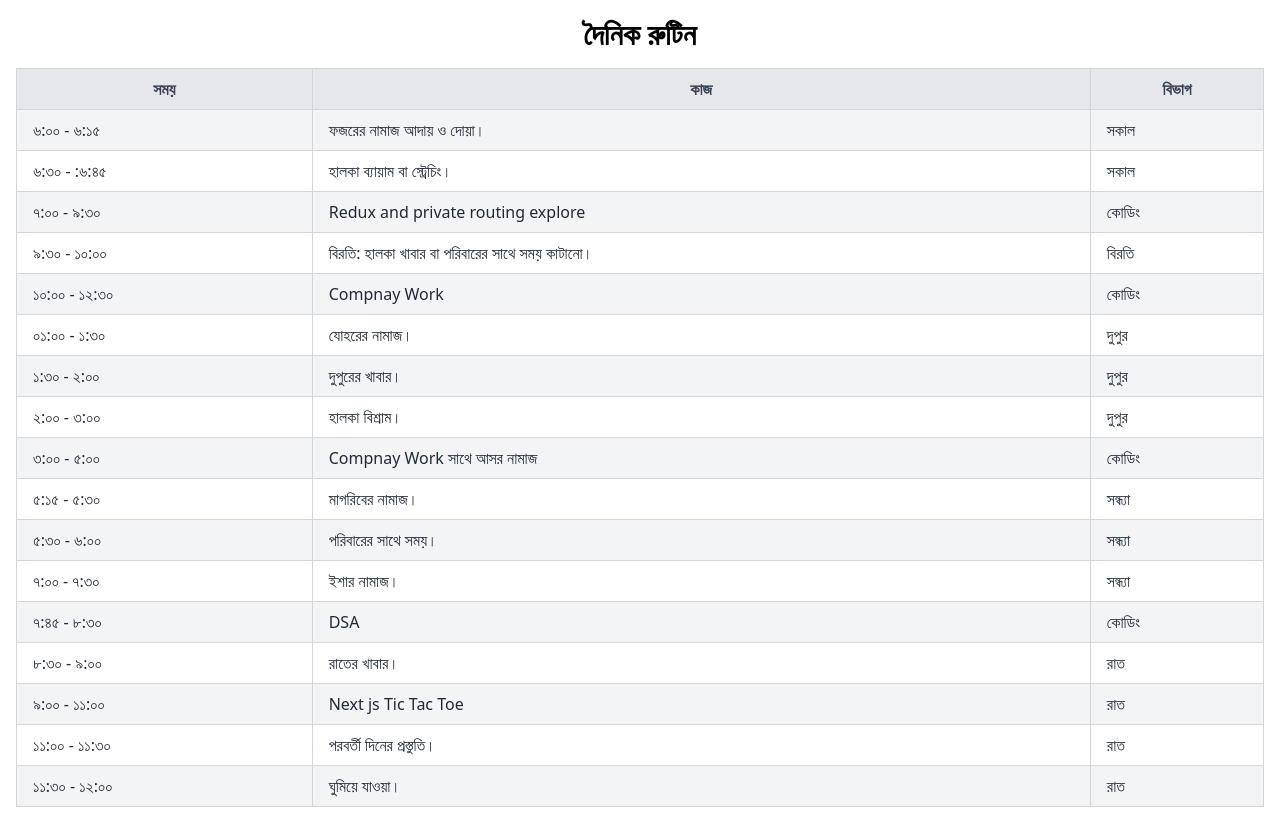
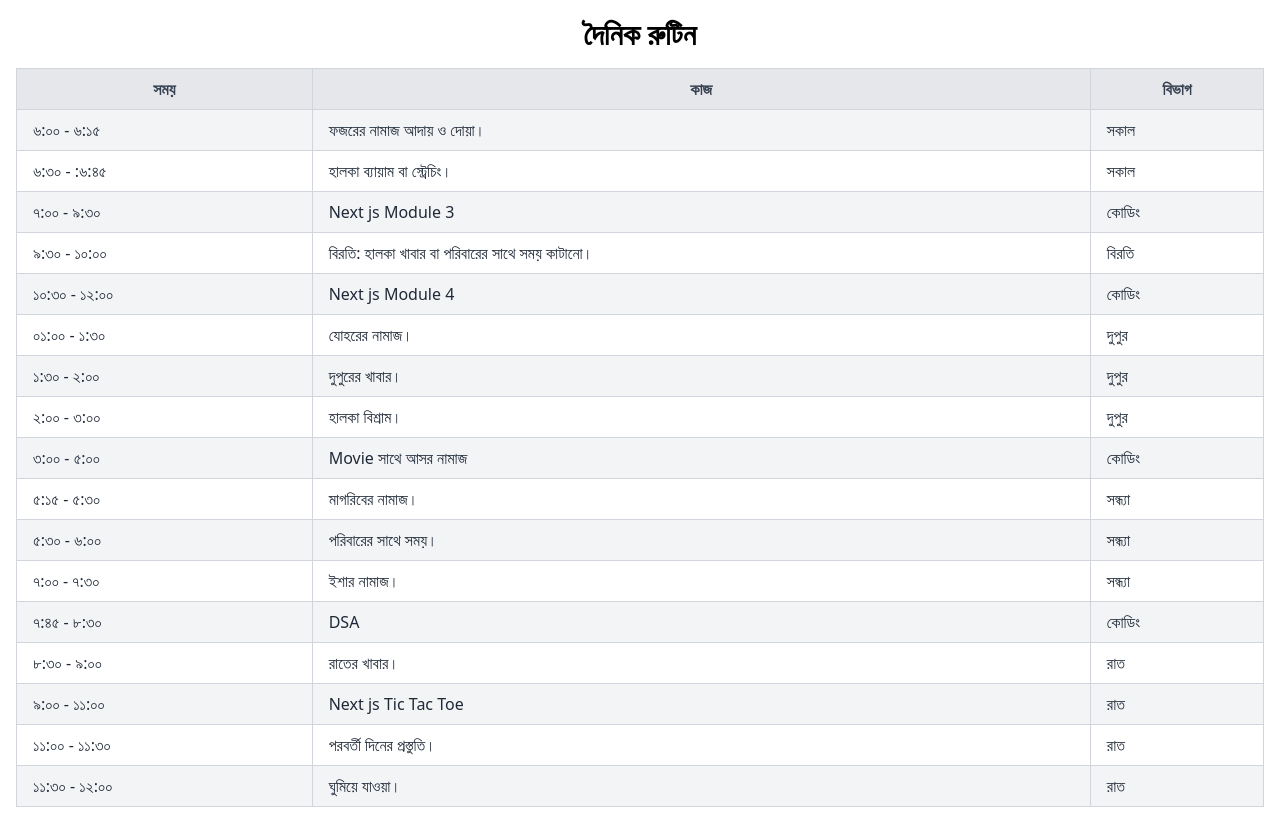
Before and after one commit to coderBelal/my-daily-routine, a React (Vite) app: page / in a window 1280 px wide. Built offline with nearby package versions, Linux system fonts and the light colour scheme.

Commit message:
Update Routine.jsx

```diff
--- a/src/Components/Routine/Routine.jsx
+++ b/src/Components/Routine/Routine.jsx
@@ -16,7 +16,7 @@ const RoutineTable = () => {
     },
     {
       time: "৭:০০ - ৯:৩০",
-      task: "Redux and private routing explore",
+      task: "Next js Module 3 ",
       category: "কোডিং",
     },
     {
@@ -25,8 +25,8 @@ const RoutineTable = () => {
       category: "বিরতি",
     },
     {
-      time: "১০:০০ - ১২:৩০",
-      task: "  Compnay Work ",
+      time: "১০:৩০ - ১২:০০",
+      task: " Next js Module 4",
       category: "কোডিং",
     },
     {
@@ -46,7 +46,7 @@ const RoutineTable = () => {
     },
     {
       time: "৩:০০ - ৫:০০",
-      task: " Compnay Work সাথে আসর নামাজ",
+      task: "  Movie সাথে আসর নামাজ",
       category: "কোডিং",
     },
     {
```
